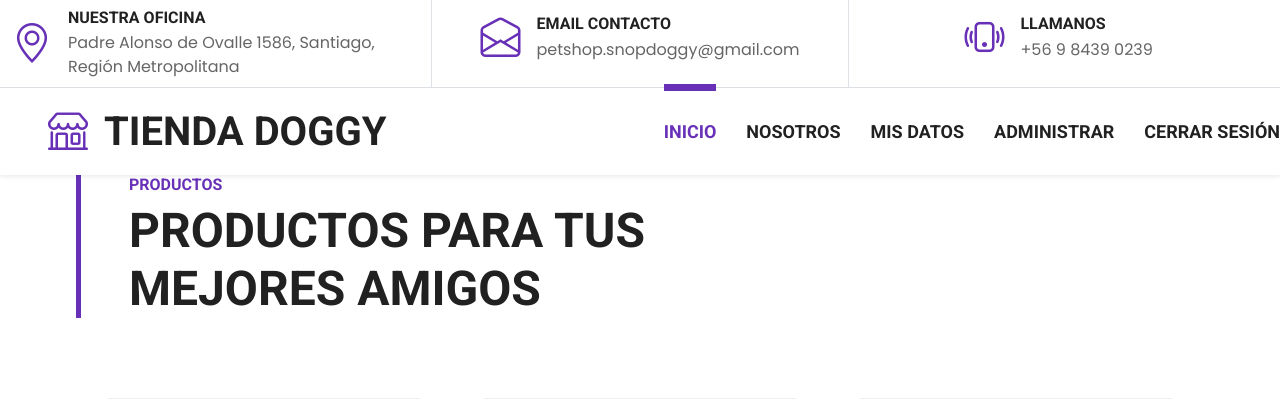
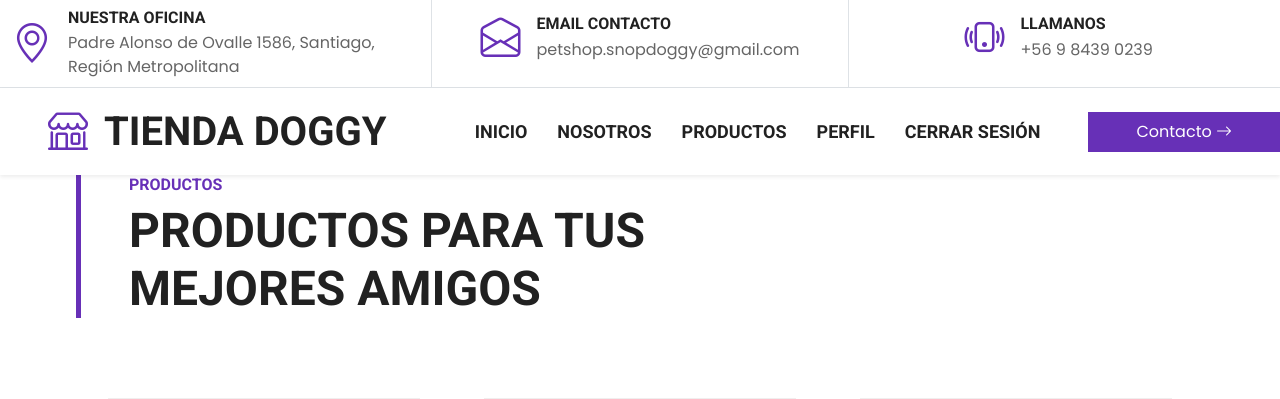
Before and after one commit to Baespinosav/SnopDoggy, a Django app: page /product_admin in a window 1280 px wide. Shown: the top 399 px of the page. Run offline with Django 3.2, Linux system fonts and the light colour scheme; some libraries are stand-ins or nearby versions.

Commit message:
Add files via upload

```diff
--- a/ProyectosDjango_Mascotas/TiendaStark/core/templates/core/product_admin.html
+++ b/ProyectosDjango_Mascotas/TiendaStark/core/templates/core/product_admin.html
@@ -1,13 +1,14 @@
+{% load static %}
 <!DOCTYPE html>
 <html lang="es">
 
     <head>
         <meta charset="utf-8">
-        <title>SnopDoggy</title>
+        <title>Productos</title>
         <meta content="width=device-width, initial-scale=1.0" name="viewport">
 
         <!-- Favicon -->
-        <link href="img/favicon.jpg.png" rel="icon">
+        <link href="{% static 'core/img/favicon.png' %}" rel="stylesheet">
 
         <!-- Google Web Fonts -->
         <link rel="preconnect" href="https://fonts.gstatic.com">
@@ -15,16 +16,20 @@
 
         <!-- Icon Font Stylesheet -->
         <link href="https://cdn.jsdelivr.net/npm/bootstrap-icons@1.4.1/font/bootstrap-icons.css" rel="stylesheet">
-        <link href="lib/flaticon/font/flaticon.css" rel="stylesheet">
+        <link href="{% static 'core/lib/flaticon/font/flaticon.css' %}" rel="stylesheet">
 
         <!-- Libraries Stylesheet -->
-        <link href="lib/owlcarousel/assets/owl.carousel.min.css" rel="stylesheet">
+        <link href="{% static 'core/lib/owlcarousel/assets/owl.carousel.min.css' %}" rel="stylesheet">
+        <link href="{% static 'core/css/bootstrap.min.css' %}" rel="stylesheet">
 
         <!-- Customized Bootstrap Stylesheet -->
-        <link href="css/bootstrap.min.css" rel="stylesheet">
+
+        <link href="{% static 'core/lib/owlcarousel/assets/owl.carousel.min.css' %}" rel="stylesheet">
 
         <!-- Template Stylesheet -->
-        <link href="css/style.css" rel="stylesheet">
+        <link href="{% static 'core/css/bootstrap.min.css'%}" rel="stylesheet">
+
+        <link href="{% static 'core/css/style.css' %}" rel="stylesheet">
     </head>
 
     <body>
@@ -74,14 +79,19 @@
         </button>
         <div class="collapse navbar-collapse" id="navbarCollapse">
             <div class="navbar-nav ms-auto py-0">
-                <a href="product_admin.html" class="nav-item nav-link active">Inicio</a>
-                <a href="about.html" class="nav-item nav-link">Nosotros</a>
+                <a href="{% url 'index_admin' %}" class="nav-item nav-link ">Inicio</a>
+                <a href="{% url 'about' %}" class="nav-item nav-link">Nosotros</a>
                 <!-- <a href="service.html" class="nav-item nav-link">Servicio</a> -->
-                <a href="#" class="nav-item nav-link ">Mis Datos</a>
-                <a href="#" class="nav-item nav-link">Administrar</a>
-                <a href="index.html" class="nav-item nav-link">Cerrar Sesión</a>
+                <a href="{% url 'product_admin' %}" class="nav-item nav-link">Productos</a>
+                <a href="{% url 'perfil' %}" class="nav-item nav-link">Perfil</a>
+                <a href="{% url 'index' %}" class="nav-item nav-link">Cerrar Sesión</a>
             </div>
         </div>
+
+              </div>
+              <a href="{% url 'contact' %}" class="nav-item nav-link nav-contact bg-primary text-white px-5 ms-lg-5">Contacto <i class="bi bi-arrow-right"></i></a>
+          </div>
+      </div>
     </nav>
     <!-- Navbar End -->
 
@@ -98,7 +108,7 @@
                         <div class="contenido ">
                             <a href="ficha_product1_admin.html">
                             <div class="img_content">
-                                <img class="img-fluid mb-4" src="img/product-1.png" alt="Bandana perro">
+                                <img class="img-fluid mb-4" src="{% static 'core/img/product-1.png' %}" alt="Bandana perro">
                             </div>
                             <div class="producto-informacion">
                                 <h6 class="text-left text-uppercase">Producto disponible</h6>
@@ -114,7 +124,7 @@
                         <div class="contenido">
                             <a href="ficha_product2_admin.html">
                             <div class="img_content">
-                                <img class="img-fluid mb-4" src="img/product-2.png" alt="Bandana gato">
+                                <img class="img-fluid mb-4" src="{% static 'core/img/product-2.png' %}" alt="Bandana gato">
                             </div>
                             <div class="producto-información">
                                 <h6 class="text-left text-uppercase">Producto disponible</h6>
@@ -130,7 +140,7 @@
                         <div class="contenido ">
                             <a href="ficha_product3_admin.html">
                             <div class="img_content">
-                                <img class="img-fluid mb-4" src="img/product-3.png" alt="Correa ">
+                                <img class="img-fluid mb-4" src="{% static 'core/img/product-3.png' %}" alt="Correa ">
                             </div>
                             <div class="producto-información">
                                 <h6 class="text-left text-uppercase">Producto no disponible</h6>
@@ -146,7 +156,7 @@
                         <div class="contenido ">
                             <a href="ficha_product4_admin.html">
                             <div class="img_content">
-                                <img class="img-fluid mb-4" src="img/product-4.png" alt="indentificador ">
+                                <img class="img-fluid mb-4" src="{% static 'core/img/product-4.png' %}" alt="indentificador ">
                             </div>
                             <div class="producto-información">
                                 <h6 class="text-left text-uppercase">Producto disponible</h6>
@@ -162,7 +172,7 @@
                         <div class="contenido ">
                             <a href="ficha_product5_admin.html">
                                 <div class="img_content">
-                                    <img class="img-fluid mb-4" src="img/product-6.png" alt="comida perro">
+                                    <img class="img-fluid mb-4" src="{% static 'core/img/product-6.png' %}" alt="comida perro">
                                 </div>
                                 <div class="producto-informacion">
                                     <h6 class="text-left text-uppercase">Producto disponible</h6>
@@ -178,7 +188,7 @@
                         <div class="contenido ">
                             <a href="ficha_product6_admin.html">
                                 <div class="img_content">
-                                    <img class="img-fluid mb-4" src="img/product-5.png" alt="comida perro">
+                                    <img class="img-fluid mb-4" src="{% static 'core/img/product-5.png' %}" alt="comida perro">
                                 </div>
                                 <div class="producto-informacion">
                                     <h6 class="text-left text-uppercase">Producto disponible</h6>
```
Also changed, not shown: ProyectosDjango_Mascotas/TiendaStark/core/templates/core/index_admin.html (+3 -8 lines).
